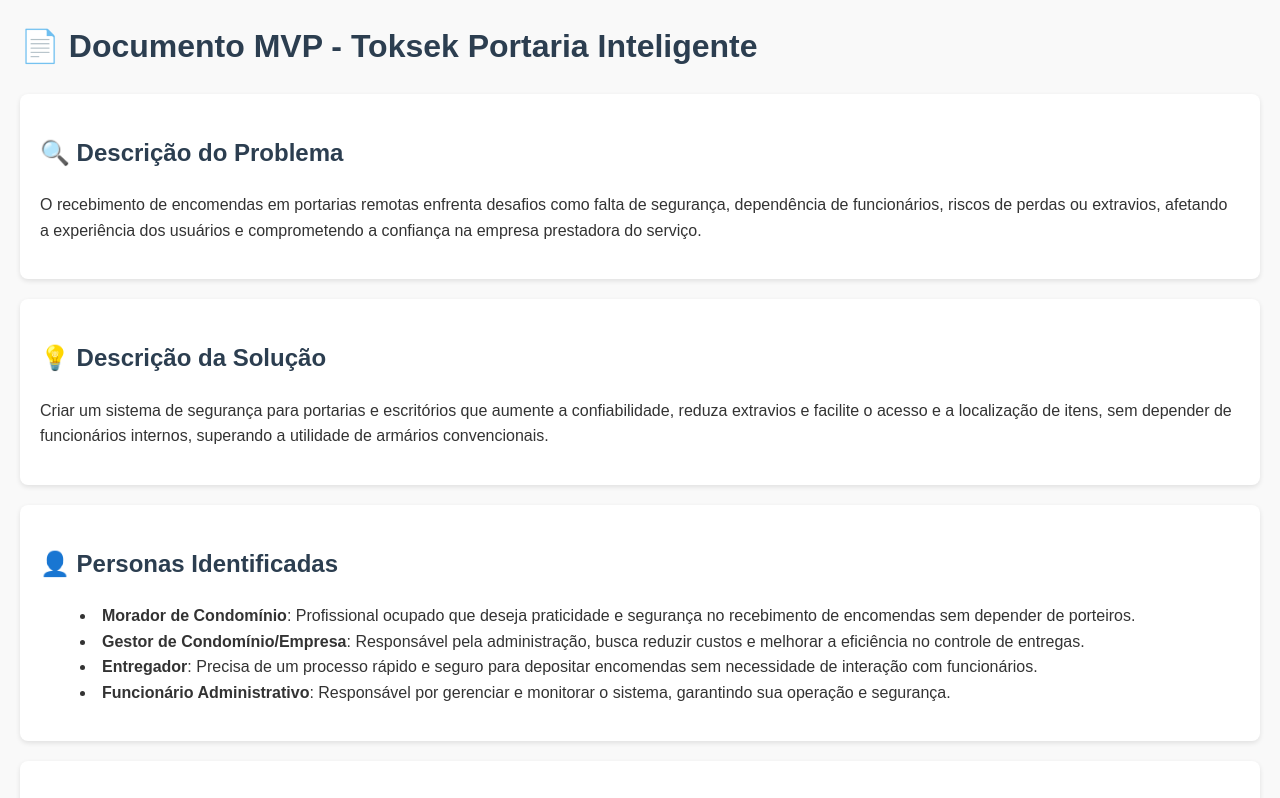
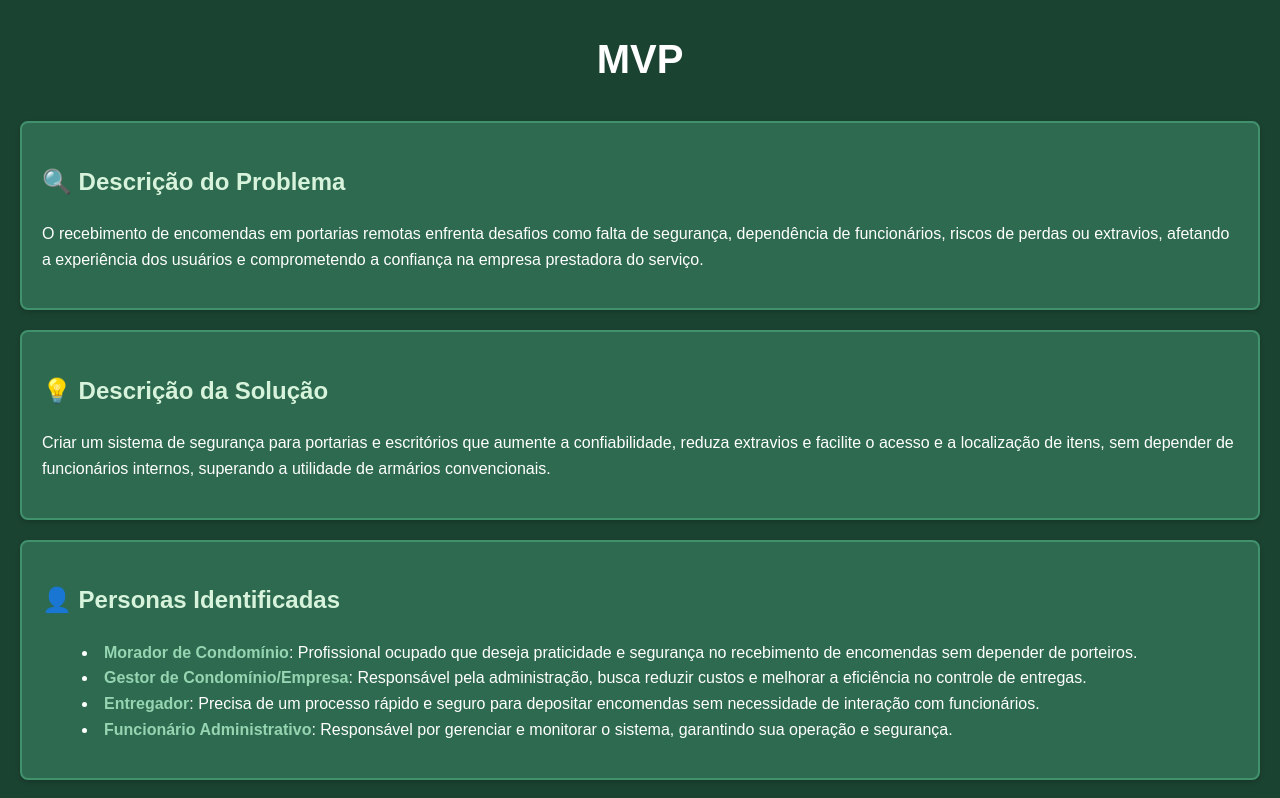
Before and after one commit to JeanMarcosL/tokseg-mvp, a plain HTML site: page index.html in a window 1280 px wide. Shown: the top 798 px of the page. Drawn offline with Linux system fonts and the light colour scheme.

Commit message:
Add files via upload

```diff
--- a/index.html
+++ b/index.html
@@ -4,33 +4,43 @@
 <head>
     <meta charset="UTF-8">
     <meta name="viewport" content="width=device-width, initial-scale=1.0">
-    <title>Documento MVP - Toksek Portaria Inteligente</title>
+    <title>MVP</title>
     <style>
         body {
             font-family: Arial, sans-serif;
-            background-color: #f9f9f9;
+            background-color: #1b4332; /* Verde escuro */
             margin: 20px;
             line-height: 1.6;
-            color: #333;
+            color: #fff; /* Texto claro */
         }
-        h1, h2, h3 {
-            color: #2c3e50;
+        h1 {
+            color: #fff;
+            text-align: center;
+            font-size: 2.5em;
+            margin-bottom: 30px;
+        }
+        h2, h3 {
+            color: #d8f3dc; /* Verde claro */
         }
         .section {
-            background: #fff;
+            background: #2d6a4f; /* Verde mais claro */
             padding: 20px;
             margin-bottom: 20px;
             border-radius: 8px;
-            box-shadow: 0 2px 5px rgba(0,0,0,0.1);
+            border: 2px solid #40916c; /* Borda verde vibrante */
+            box-shadow: 0 2px 5px rgba(0,0,0,0.2);
         }
         ul {
             list-style: disc inside;
+        }
+        strong {
+            color: #95d5b2; /* Destaque leve */
         }
     </style>
 </head>
 
 <body>
-    <h1>📄 Documento MVP - Toksek Portaria Inteligente</h1>
+    <h1>MVP</h1>
 
     <div class="section">
         <h2>🔍 Descrição do Problema</h2>
```
